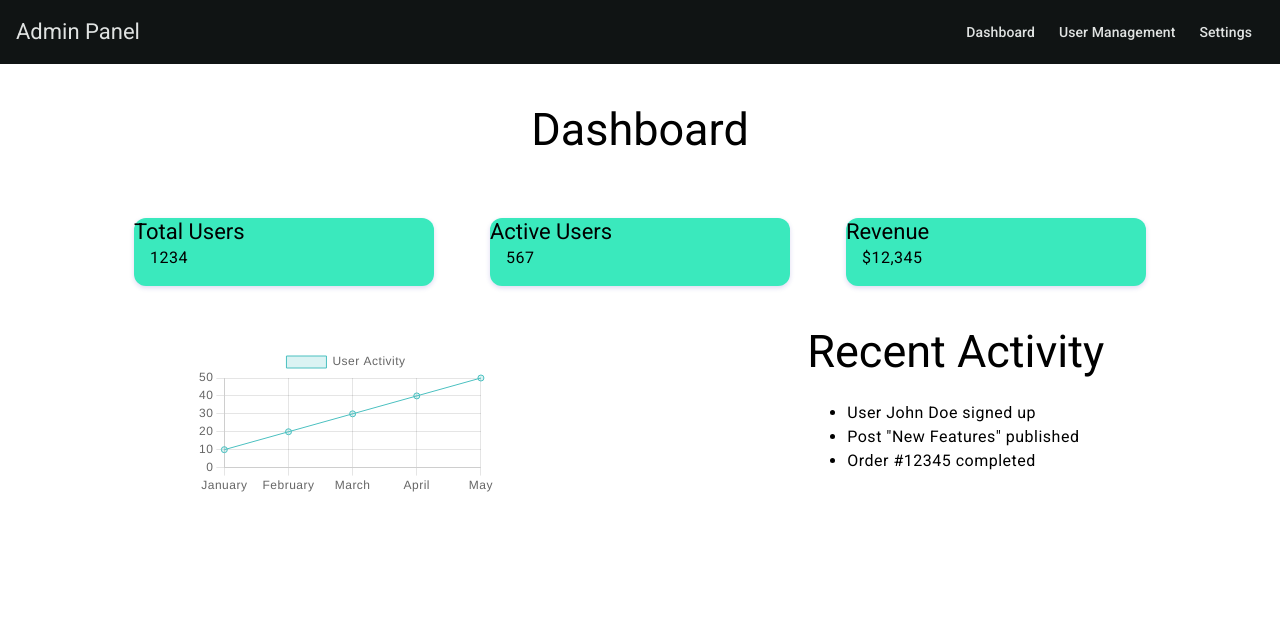
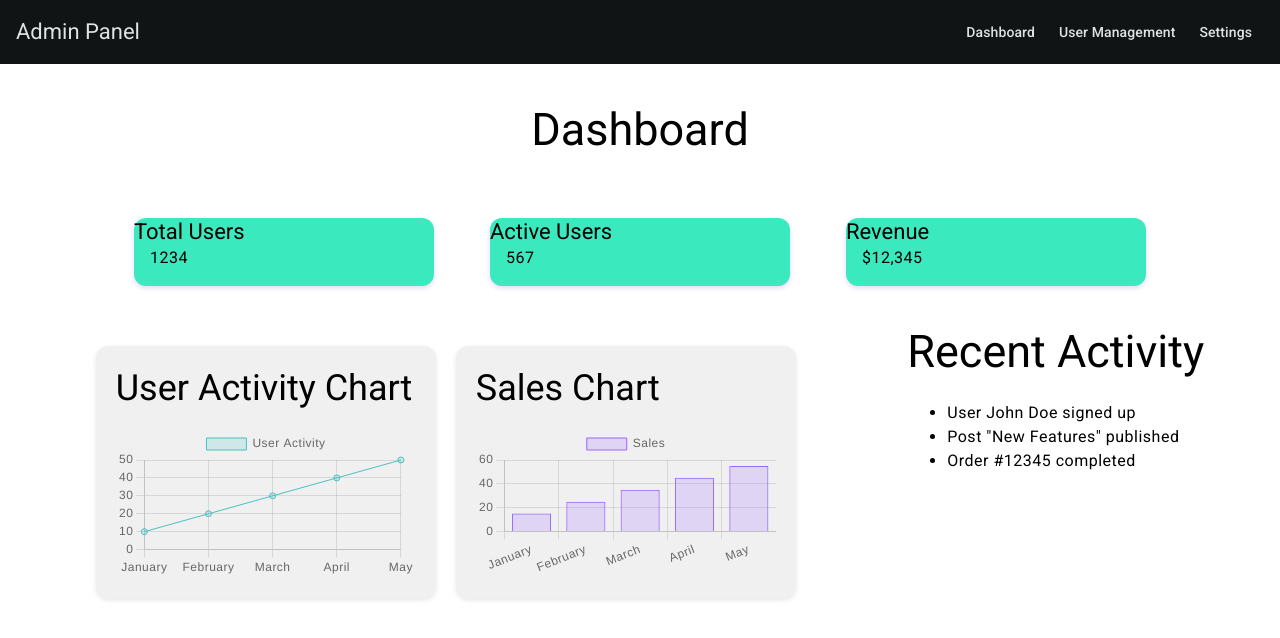
Before and after one commit to kprasad475/admin-panel, an Angular app: page /dashboard in a window 1280 px wide. Shown: the top 638 px of the page. Built offline with nearby package versions, Linux system fonts and the light colour scheme.

Commit message:
adding transition

```diff
--- a/src/app/dashboard/dashboard.component.html
+++ b/src/app/dashboard/dashboard.component.html
@@ -10,9 +10,14 @@
   </div>
 
   <div class="charts-container">
-    <div class="chart">
+    <mat-card class="chart-card">
+      <h3>User Activity Chart</h3>
       <canvas id="userActivityChart"></canvas>
-    </div>
+    </mat-card>
+    <mat-card class="chart-card">
+      <h3>Sales Chart</h3>
+      <canvas id="salesChart"></canvas>
+    </mat-card>
   </div>
 
   <div class="recent-activity">
--- a/src/app/dashboard/dashboard.component.scss
+++ b/src/app/dashboard/dashboard.component.scss
@@ -9,12 +9,22 @@
 .dashboard-card {
   width: 300px; // Adjusted to ensure the card doesn’t overlap with the charts
   margin: 20px;
-  background-color: rgb(58, 233, 189);
+  background-color: rgb(58, 233, 189); // Updated background color for visual appeal
   box-shadow: 0 2px 5px rgba(31, 7, 167, 0.15);
+  transition: transform 0.3s ease; // Adding transition for hover effect
+  &:hover {
+    transform: translateY(-10px); // Adding moving animation on hover
+}
 }
 
 .dashboard-card-content {
   padding: 20px; // Adjusted to reduce excess spacing and improve card layout
+  transition: transform 0.3s ease; // Adding transition for hover effect
+  &:hover {
+    transform: translateY(-20px); // Adding moving animation on hover
+}
+
+
 }
 
 .charts-container {
@@ -24,7 +34,15 @@
   gap: 20px; // Adds spacing between the chart divs
   padding: 20px; // Padding to ensure content is not too close to the edge
 
-  .chart {
-      flex: 1; // Ensures each canvas takes up available space
-  }
+  .chart-card {
+    flex: 1; // Ensures each canvas takes up available space
+    background-color: #f0f0f0; // Updated background color for the chart card
+    padding: 20px; // Added padding to ensure content is centered and clean
+    box-shadow: 0 2px 5px rgba(0, 0, 0, 0.1); // Soft shadow for visual depth
+    transition: transform 0.3s ease; // Adding transition for hover effect
+
+    &:hover {
+        transform: translateY(-20px); // Adding moving animation on hover
+    }
 }
+}
--- a/src/app/dashboard/dashboard.component.ts
+++ b/src/app/dashboard/dashboard.component.ts
@@ -26,12 +26,14 @@ export class DashboardComponent implements AfterViewInit {
     }
   }
 
+
   initializeCharts() {
     const userActivityCanvas = document.getElementById('userActivityChart') as HTMLCanvasElement;
+    const salesCanvas = document.getElementById('salesChart') as HTMLCanvasElement;
 
-    if (userActivityCanvas) {
+    if (userActivityCanvas && salesCanvas) {
       new Chart(userActivityCanvas, {
-        type: 'line', // Chart type
+        type: 'line', // Chart type for User Activity
         data: {
           labels: ['January', 'February', 'March', 'April', 'May'],
           datasets: [{
@@ -53,8 +55,32 @@ export class DashboardComponent implements AfterViewInit {
           }
         }
       });
+
+      new Chart(salesCanvas, {
+        type: 'bar', // Chart type for Sales
+        data: {
+          labels: ['January', 'February', 'March', 'April', 'May'],
+          datasets: [{
+            label: 'Sales',
+            data: [15, 25, 35, 45, 55],
+            backgroundColor: 'rgba(153, 102, 255, 0.2)',
+            borderColor: 'rgba(153, 102, 255, 1)',
+            borderWidth: 1
+          }]
+        },
+        options: {
+          scales: {
+            x: {
+              beginAtZero: true
+            },
+            y: {
+              beginAtZero: true
+            }
+          }
+        }
+      });
     } else {
-      console.error('Canvas element not found for userActivityChart');
+      console.error('Failed to get canvas element(s) with specified ID(s)');
     }
   }
 }
```
